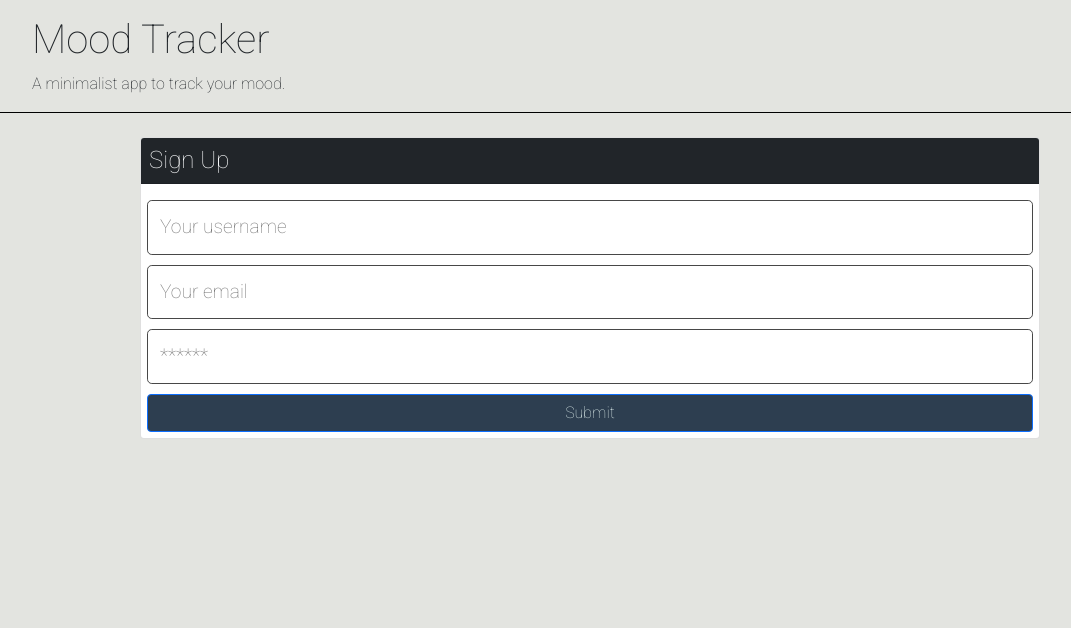
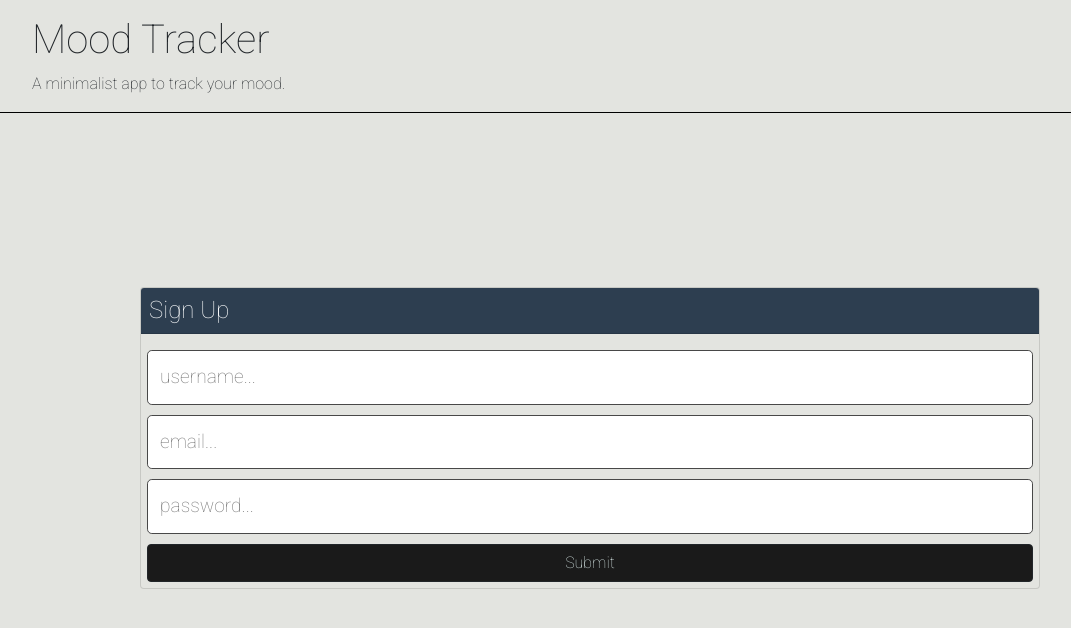
Before and after one commit to madeleinesc/mood-tracker, a React (Create React App) app in the folder client/: page /signup in a window 1280 px wide. Shown: the top 628 px of the page, without its empty margins (50-1121 px from the left). Built offline with nearby package versions, Linux system fonts and the light colour scheme.

Commit message:
modified signup

```diff
--- a/client/src/pages/Login.js
+++ b/client/src/pages/Login.js
@@ -44,7 +44,7 @@ const Login = (props) => {
     <main className="flex-row justify-center mb-4 form-padding">
       <div className="col-12 col-lg-10">
         <div className="card login-bkg">
-          <h4 className="card-header  text-light p-2">Login</h4>
+          <h4 className="card-header text-light p-2">Login</h4>
           <div className="card-body">
             {data ? (
               <p>
--- a/client/src/pages/Signup.js
+++ b/client/src/pages/Signup.js
@@ -39,10 +39,10 @@ const Signup = () => {
   };
 
   return (
-    <main className="flex-row justify-center mb-4">
+    <main className="flex-row justify-center mb-4 form-padding">
       <div className="col-12 col-lg-10">
-        <div className="card">
-          <h4 className="card-header bg-dark text-light p-2">Sign Up</h4>
+        <div className="card login-bkg">
+          <h4 className="card-header text-light p-2">Sign Up</h4>
           <div className="card-body">
             {data ? (
               <p>
@@ -53,7 +53,7 @@ const Signup = () => {
               <form onSubmit={handleFormSubmit}>
                 <input
                   className="form-input"
-                  placeholder="Your username"
+                  placeholder="username..."
                   name="username"
                   type="text"
                   value={formState.name}
@@ -61,7 +61,7 @@ const Signup = () => {
                 />
                 <input
                   className="form-input"
-                  placeholder="Your email"
+                  placeholder="email..."
                   name="email"
                   type="email"
                   value={formState.email}
@@ -69,14 +69,14 @@ const Signup = () => {
                 />
                 <input
                   className="form-input"
-                  placeholder="******"
+                  placeholder="password..."
                   name="password"
                   type="password"
                   value={formState.password}
                   onChange={handleChange}
                 />
                 <button
-                  className="btn btn-block btn-primary"
+                  className="btn btn-block btn-dark"
                   style={{ cursor: 'pointer' }}
                   type="submit"
                 >
```
